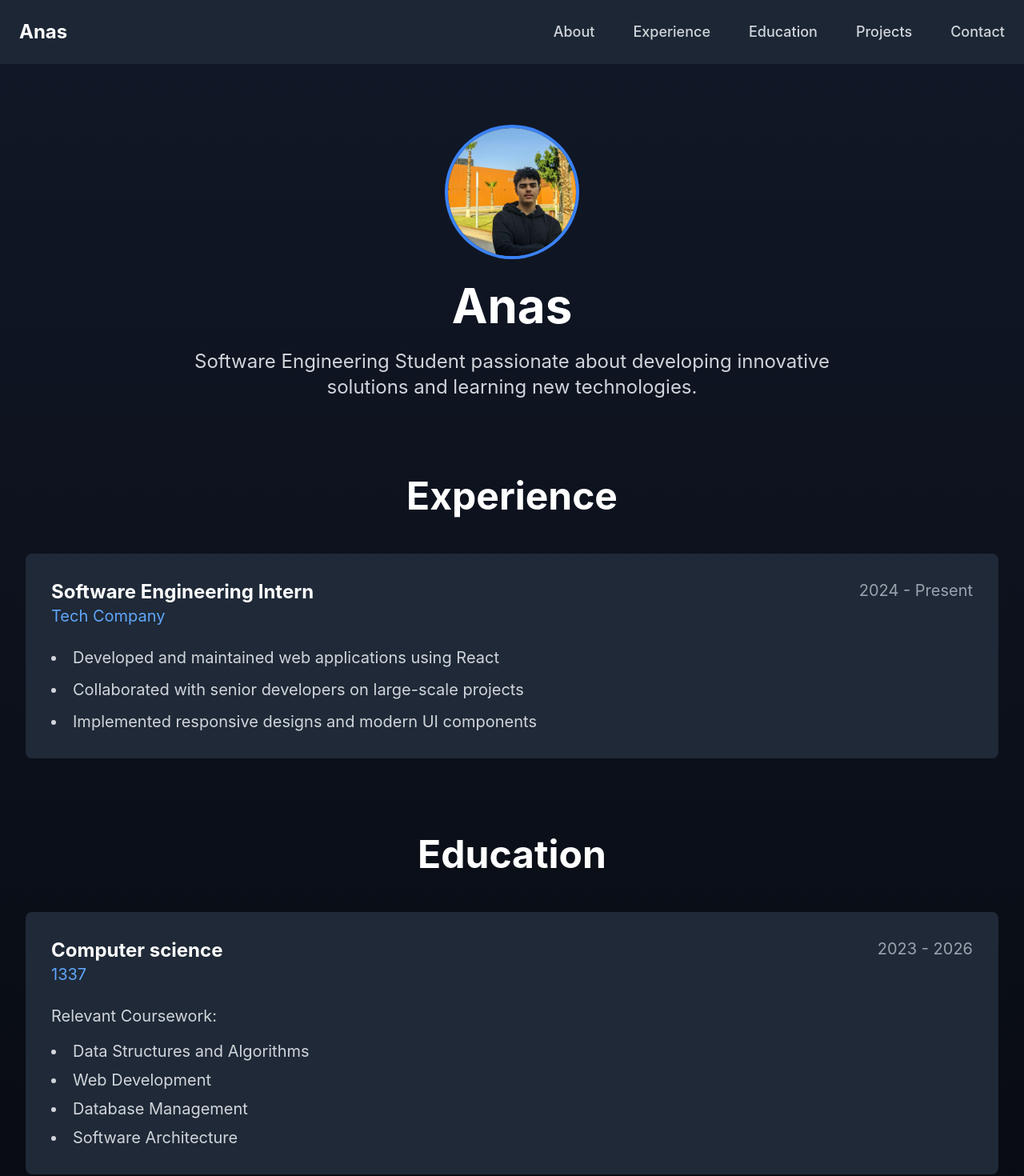
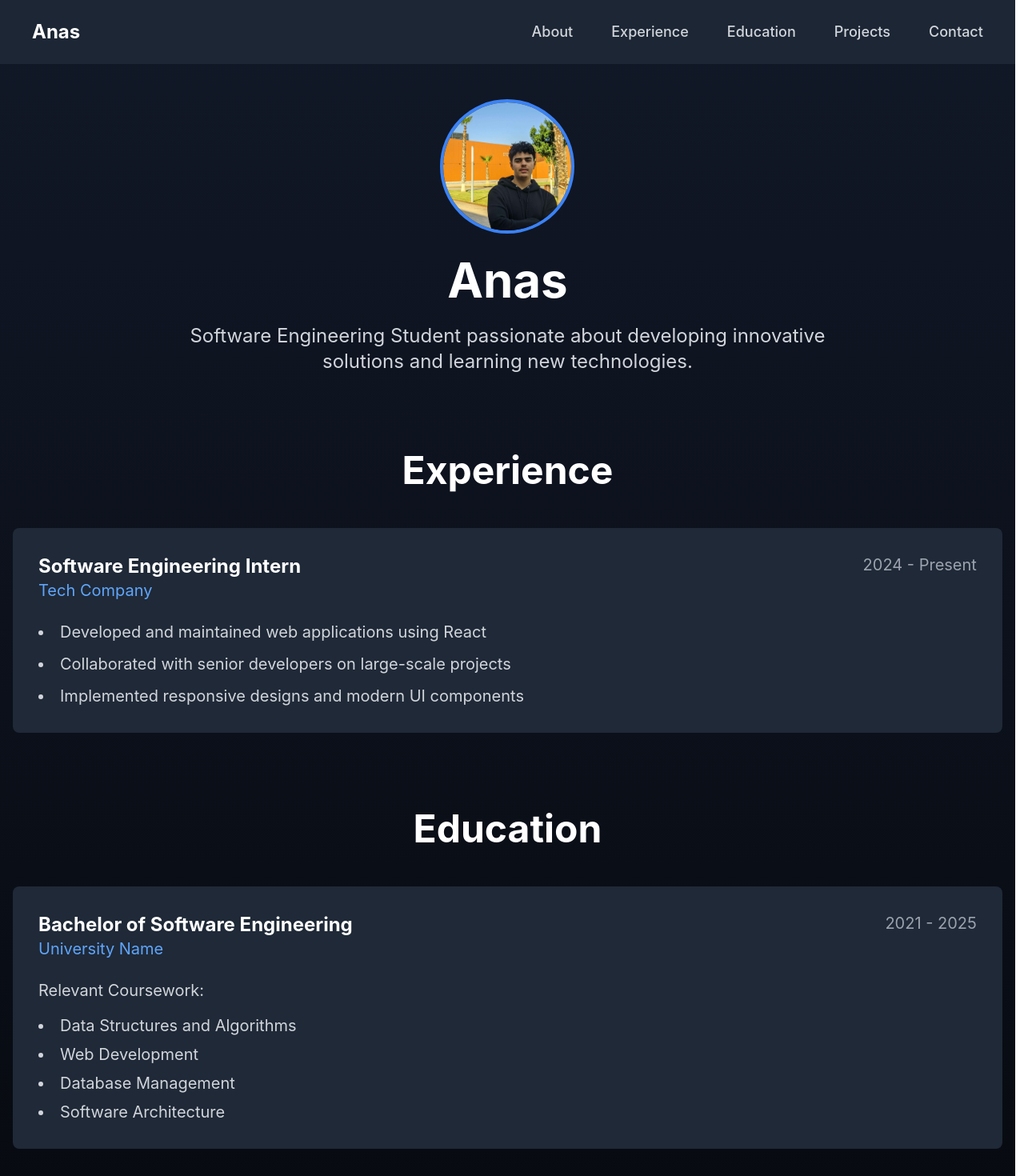
Before and after one commit to anas-mejdoub/42-inception, a React (Vite) app in the folder srcs/requirements/bonus/static-website/tools/: page / in a window 1280 px wide. Shown: the top 1470 px of the page at 80% size. Built offline with nearby package versions, Linux system fonts and the light colour scheme.

Commit message:
portfolio

```diff
--- a/srcs/requirements/bonus/static-website/tools/src/App.jsx
+++ b/srcs/requirements/bonus/static-website/tools/src/App.jsx
@@ -13,9 +13,9 @@ const App = () => {
   };
 
   return (
-    <div className="bg-gradient-to-b from-gray-900 to-black min-h-screen">
-      <nav className="sticky top-0 bg-gray-800/90 backdrop-blur-sm p-6 mb-12">
-        <div className="max-w-7xl mx-auto flex justify-between items-center">
+    <div className="bg-gradient-to-b from-gray-900 to-black min-h-screen w-full">
+      <nav className="sticky top-0 bg-gray-800/90 backdrop-blur-sm p-6 mb-12 w-full">
+        <div className="container mx-auto px-4 flex justify-between items-center">
           <span className="text-2xl font-bold text-white">Anas</span>
           <div className="flex gap-12">
             <a href="#about" className="text-gray-300 hover:text-white text-lg">About</a>
@@ -27,8 +27,9 @@ const App = () => {
         </div>
       </nav>
 
-      <main className="max-w-7xl mx-auto p-8 text-white">
-        <section id="about" className="mb-24 text-center">
+      <main className="container mx-auto px-4 text-white">
+        {/* About Section */}
+        <section id="about" className="mb-24 text-center w-full">
           <img src={myPicture} alt="Profile" className="w-40 h-40 rounded-full mx-auto mb-8 object-cover ring-4 ring-blue-500" />
           <h1 className="text-6xl font-bold mb-6">Anas</h1>
           <p className="text-2xl text-gray-300 max-w-4xl mx-auto">
@@ -36,9 +37,10 @@ const App = () => {
           </p>
         </section>
 
-        <section id="experience" className="mb-24">
+        {/* Experience Section */}
+        <section id="experience" className="mb-24 w-full">
           <h2 className="text-5xl font-bold mb-12 text-center">Experience</h2>
-          <div className="space-y-8">
+          <div className="grid grid-cols-1 gap-8">
             <div className="bg-gray-800 p-8 rounded-lg">
               <div className="flex justify-between items-start mb-6">
                 <div>
@@ -56,15 +58,16 @@ const App = () => {
           </div>
         </section>
 
-        <section id="education" className="mb-24">
+        {/* Education Section */}
+        <section id="education" className="mb-24 w-full">
           <h2 className="text-5xl font-bold mb-12 text-center">Education</h2>
           <div className="bg-gray-800 p-8 rounded-lg">
             <div className="flex justify-between items-start mb-6">
               <div>
-                <h3 className="text-2xl font-bold">Computer science</h3>
-                <p className="text-blue-400 text-xl">1337</p>
+                <h3 className="text-2xl font-bold">Bachelor of Software Engineering</h3>
+                <p className="text-blue-400 text-xl">University Name</p>
               </div>
-              <span className="text-gray-400 text-xl">2023 - 2026</span>
+              <span className="text-gray-400 text-xl">2021 - 2025</span>
             </div>
             <p className="text-gray-300 text-xl">Relevant Coursework:</p>
             <ul className="list-disc list-inside text-gray-300 mt-4 space-y-2 text-xl">
@@ -76,9 +79,10 @@ const App = () => {
           </div>
         </section>
 
-        <section id="projects" className="mb-24">
+        {/* Projects Section */}
+        <section id="projects" className="mb-24 w-full">
           <h2 className="text-5xl font-bold mb-12 text-center">Projects</h2>
-          <div className="grid md:grid-cols-2 gap-8">
+          <div className="grid grid-cols-2 gap-8">
             <div className="bg-gray-800 p-8 rounded-lg">
               <h3 className="text-2xl font-bold mb-4">E-Commerce Platform</h3>
               <p className="text-gray-300 mb-6 text-xl">A full-stack e-commerce solution with React and Node.js</p>
@@ -100,10 +104,11 @@ const App = () => {
           </div>
         </section>
 
-        <section id="contact" className="mb-24">
+        {/* Contact Section */}
+        <section id="contact" className="mb-24 w-full">
           <h2 className="text-5xl font-bold mb-12 text-center">Contact</h2>
           <form onSubmit={handleSubmit} className="max-w-4xl mx-auto space-y-8">
-            <div className="grid md:grid-cols-2 gap-8">
+            <div className="grid grid-cols-2 gap-8">
               <div>
                 <label className="block text-xl font-semibold mb-3" htmlFor="name">Name</label>
                 <input
```
